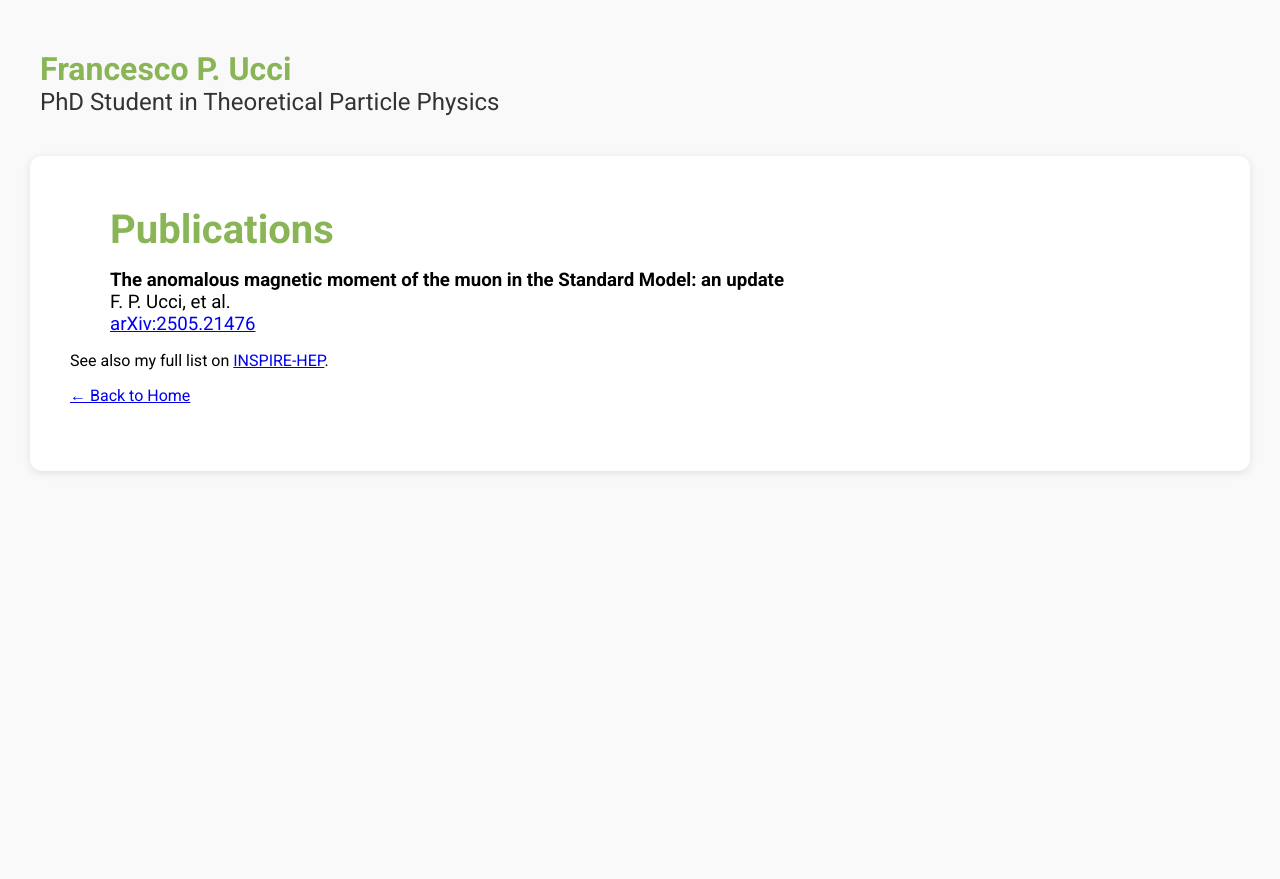
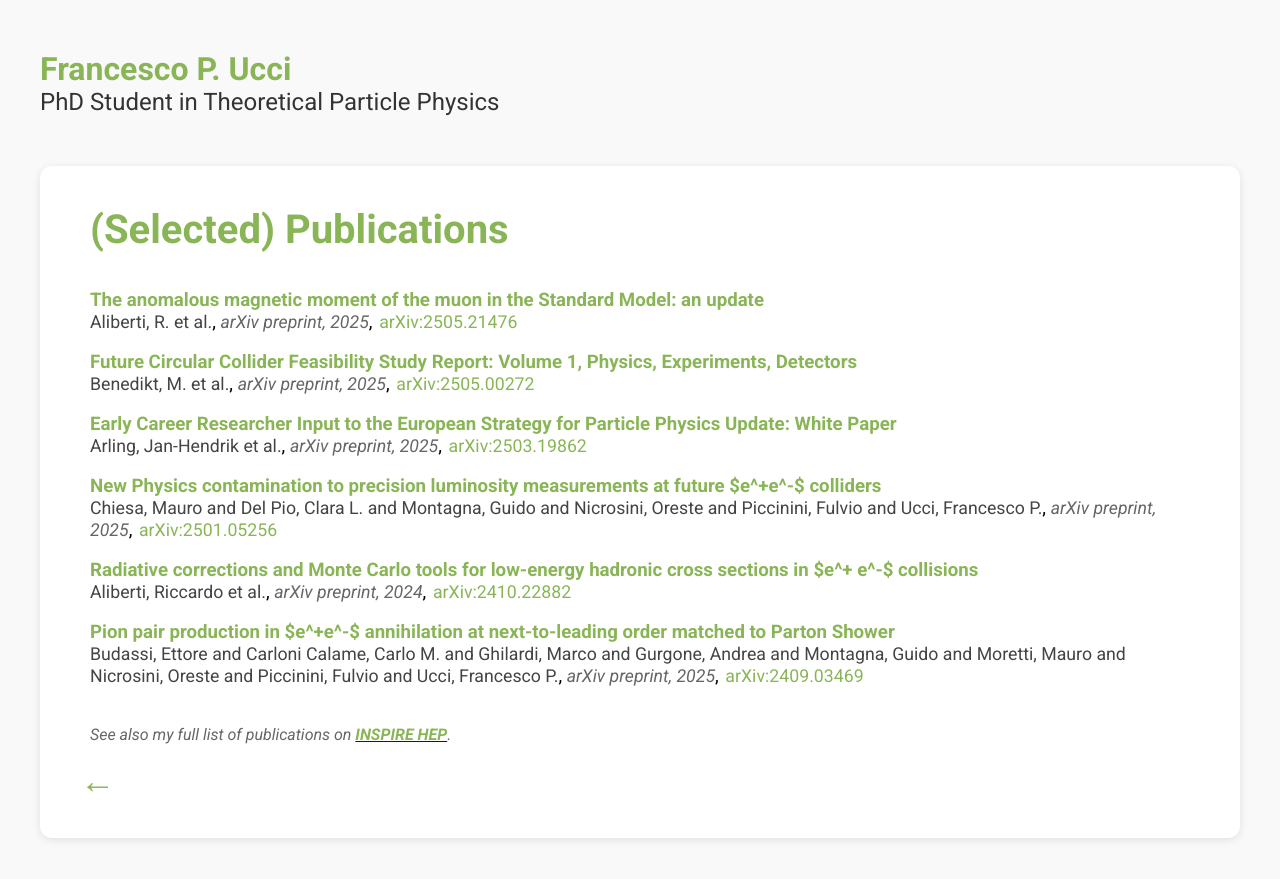
Before and after one commit to francescoucci/francescoucci.github.io, a Jekyll site: the page pubs.html, which Jekyll copies as it is, in a window 1280 px wide. Shown: the top 879 px of the page. Built offline with Jekyll 4.4.1, drawn with Linux system fonts in a browser that asks for light colours.

Commit message:
modified:   .DS_Store 	new file:   publications.bib 	modified:   pubs.html 	modified:   style.css

```diff
--- /dev/null
+++ b/publications.bib
@@ -0,0 +1,68 @@
+@article{Aliberti:2025beg,
+    author = "Aliberti, R. and others",
+    title = "{The anomalous magnetic moment of the muon in the Standard Model: an update}",
+    eprint = "2505.21476",
+    archivePrefix = "arXiv",
+    primaryClass = "hep-ph",
+    reportNumber = "CERN-TH-2025-101, FERMILAB-PUB-25-0344-T, INT-PUB-25-015, KEK Preprint 2025-22, LTH 1403, MITP-25-037, UWThPh
+  2025-15, ZU-TH 37/25, IPARCOS-UCM-25-029",
+    month = "5",
+    year = "2025"
+}
+
+@article{FCC:2025lpp,
+    author = "Benedikt, M. and others",
+    collaboration = "FCC",
+    title = "{Future Circular Collider Feasibility Study Report: Volume 1, Physics, Experiments, Detectors}",
+    eprint = "2505.00272",
+    archivePrefix = "arXiv",
+    primaryClass = "hep-ex",
+    reportNumber = "CERN-FCC-PHYS-2025-0002",
+    doi = "10.17181/CERN.9DKX.TDH9",
+    month = "4",
+    year = "2025"
+}
+
+@article{Arling:2025tah,
+    author = "Arling, Jan-Hendrik and others",
+    title = "{Early Career Researcher Input to the European Strategy for Particle Physics Update: White Paper}",
+    eprint = "2503.19862",
+    archivePrefix = "arXiv",
+    primaryClass = "hep-ex",
+    month = "3",
+    year = "2025"
+}
+
+
+@article{Chiesa:2025snt,
+    author = "Chiesa, Mauro and Del Pio, Clara L. and Montagna, Guido and Nicrosini, Oreste and Piccinini, Fulvio and Ucci, Francesco P.",
+    title = "{New Physics contamination to precision luminosity measurements at future $e^+e^-$ colliders}",
+    eprint = "2501.05256",
+    archivePrefix = "arXiv",
+    primaryClass = "hep-ph",
+    month = "1",
+    year = "2025"
+}
+
+@article{Aliberti:2024fpq,
+    author = "Aliberti, Riccardo and others",
+    title = "{Radiative corrections and Monte Carlo tools for low-energy hadronic cross sections in $e^+ e^-$ collisions}",
+    eprint = "2410.22882",
+    archivePrefix = "arXiv",
+    primaryClass = "hep-ph",
+    month = "10",
+    year = "2024"
+}
+
+@article{Budassi:2024whw,
+    author = "Budassi, Ettore and Carloni Calame, Carlo M. and Ghilardi, Marco and Gurgone, Andrea and Montagna, Guido and Moretti, Mauro and Nicrosini, Oreste and Piccinini, Fulvio and Ucci, Francesco P.",
+    title = "{Pion pair production in $e^+e^-$ annihilation at next-to-leading order matched to Parton Shower}",
+    eprint = "2409.03469",
+    archivePrefix = "arXiv",
+    primaryClass = "hep-ph",
+    doi = "10.1007/JHEP05(2025)196",
+    journal = "JHEP",
+    volume = "05",
+    pages = "196",
+    year = "2025"
+}
--- a/pubs.html
+++ b/pubs.html
@@ -20,21 +20,64 @@
   </header>
 
   <main class="publication-list">
-    <h1>Publications</h1>
-    <ul>
-      <li>
-        <strong>The anomalous magnetic moment of the muon in the Standard Model: an update</strong><br>
-        <div class="publication-list-authors">F. P. Ucci, et al.</div>
-        <a href="https://arxiv.org/pdf/2505.21476" target="_blank">arXiv:2505.21476</a>
-      </li>
-    </ul>
-    <p>
-      See also my full list on
-      <a href="https://inspirehep.net/authors/2826909" target="_blank">INSPIRE-HEP</a>.
+    <h1>(Selected) Publications</h1>
+    <ul id="auto-publication-list"></ul>
+    <p class="pubs-note">
+      <em>See also my full list of publications on
+      <a href="https://inspirehep.net/authors/2826909" target="_blank"><strong>INSPIRE HEP</strong></a>.
+ </em>
     </p>
     <p>
-      <a href="index.html">&larr; Back to Home</a>
+      <a class="back-arrow" href="index.html">&#8592;</a>
     </p>
   </main>
+  <script>
+function parseBibTeXEntries(bibtex) {
+  // Split entries by '@' and filter out empty strings
+  const entries = bibtex.split(/@/g).filter(e => e.trim()).map(e => '@' + e);
+  return entries.map(entryText => {
+    const entry = {};
+    // Extract BibTeX key
+    const keyMatch = entryText.match(/^@.*?{([^,]+),/);
+    entry.bibkey = keyMatch ? keyMatch[1] : '';
+    entryText.replace(/(\w+)\s*=\s*["{]([^"}]+)["}]/g, (_, key, value) => {
+      entry[key.trim()] = value.trim();
+    });
+    return entry;
+  });
+}
+
+fetch('publications.bib')
+  .then(response => {
+    if (!response.ok) throw new Error('Network response was not ok');
+    return response.text();
+  })
+  .then(bibtex => {
+    const pubs = parseBibTeXEntries(bibtex);
+    const html = pubs.map(pub => {
+      const authors = pub.author ? pub.author.replace('and others', 'et al.') : '';
+      const title = pub.title ? pub.title.replace(/[{}]/g, '') : '';
+      const year = pub.year || '';
+      const arxiv = pub.eprint
+        ? `<a class="arxiv" href="https://arxiv.org/abs/${pub.eprint}" target="_blank">arXiv:${pub.eprint}</a>`
+        : '';
+      const journal = `<span class="journal"><em>arXiv preprint, ${year}</em></span>`;
+
+      return `
+        <li>
+          <strong>
+              ${title}
+          </strong><br>
+          <span class="authors">${authors}</span>, ${journal}, ${arxiv}
+        </li>
+      `;
+    }).join('');
+    document.getElementById('auto-publication-list').innerHTML = html;
+  })
+  .catch((err) => {
+    document.getElementById('auto-publication-list').innerHTML = '<li>Could not load publications.</li>';
+    console.error(err);
+  });
+</script>
 </body>
 </html>
--- a/style.css
+++ b/style.css
@@ -77,9 +77,9 @@ body {
     .panel-link .panel:hover {
       box-shadow: 0 6px 16px rgba(137, 181, 87, 0.409);
     }
-    .publication-list{
-      padding:50px 40px;
-      margin: 30px;
+    .publication-list {
+      padding: 20px 40px;
+      margin: 40px;
       background-color: white;
       border-radius: 12px;
       box-shadow: 0 2px 8px rgba(0, 0, 0, 0.1);
@@ -87,15 +87,63 @@ body {
     .publication-list  h1{
       color: #89b557;
       font-size: 30pt;
-      padding: 0px 40px;
+      padding: 20px 10px;
+      margin-bottom: 10px;
+    }
+      .publication-list  h2{
+      font-weight: bold;
+      color: #89b557;
+      font-size: 18pt;
+      /* padding: 0px 10px; */
       margin-bottom: 10px;
     }
     .publication-list ul {
       list-style: none;
-      padding: 0px 40px;
+      padding: 0px 10px;
       margin-bottom: 10px;
     }
     .publication-list li {
       font-size: 14pt;
+      margin-bottom: 18px;
     }
-    .publication-list
+    .publication-list .authors,
+    .publication-list .journal,
+    .publication-list .arxiv {
+      display: inline;
+      font-size: 0.95em;
+      font-style: normal;
+      color: #444;
+    }
+    .publication-list .journal em {
+      font-style: italic;
+      color: #666;
+    }
+    .publication-list .arxiv {
+      color: #89b557;
+      text-decoration: none;
+      margin-left: 2px;
+    }
+    .publication-list .arxiv:hover {
+      text-decoration: underline;
+    }
+    .publication-list strong {
+      color: #89b557;
+    }
+    .publication-list .pubs-note {
+      padding-left: 10px; /* match .publication-list ul { padding: 0px 60px; } */
+      padding-top: 20px;
+      margin-top: 10px;
+      margin-bottom: 0px;
+      color: #666;
+    }
+    .back-arrow {
+      font-size: 2.2em;
+      color: #89b557;
+      text-decoration: none;
+      font-weight: bold;
+      vertical-align: middle;
+      transition: color 0.2s;
+    }
+    .back-arrow:hover {
+      color: #5a7c36;
+    }
```
Also changed, not shown: 1 other file.
